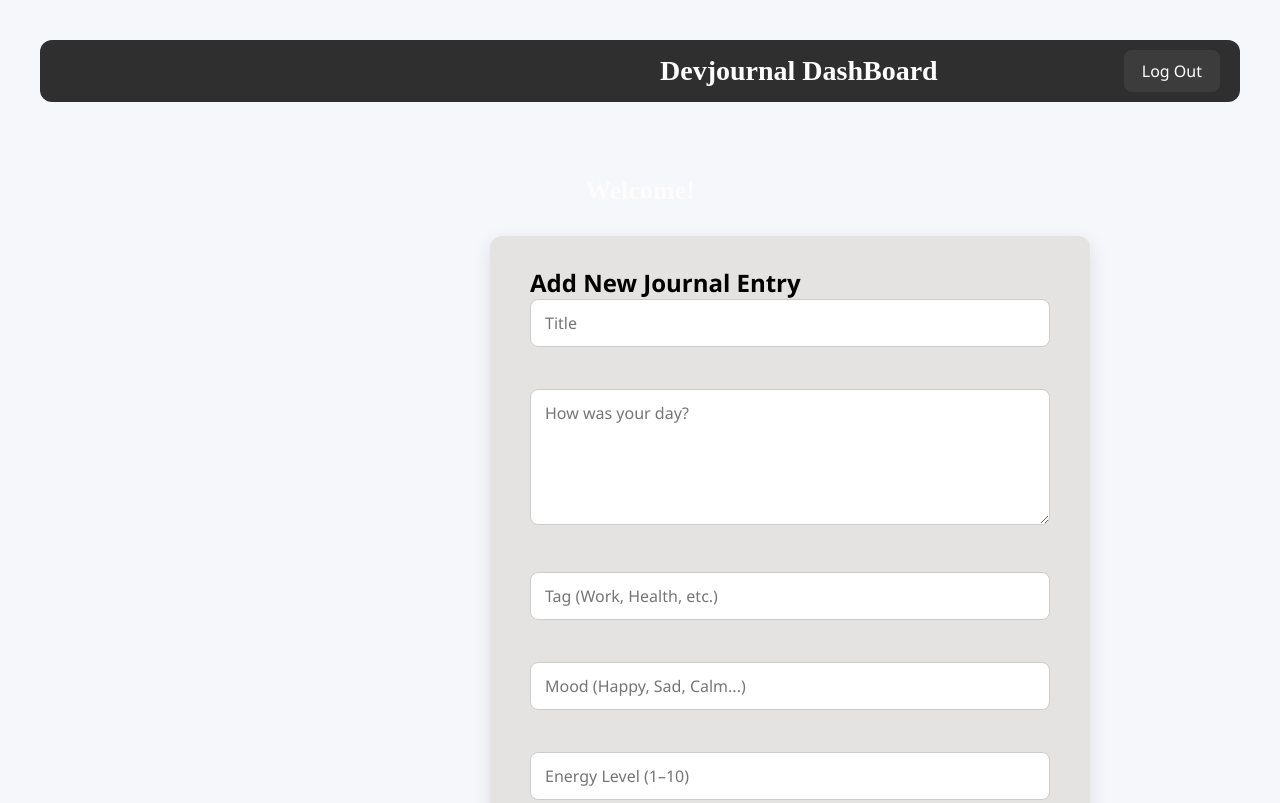
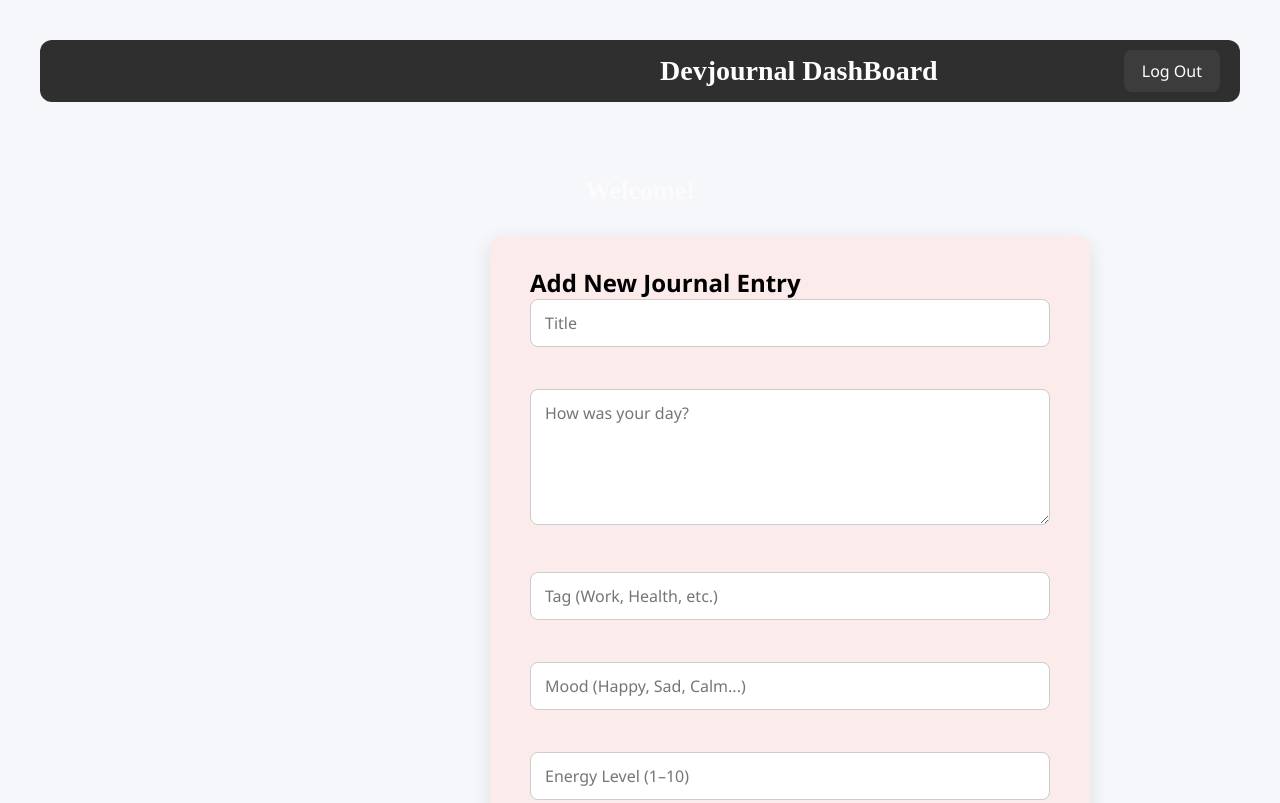
Before and after one commit to madhumitaaa/DevJournal, a plain HTML site: page frontend/devjournaldashboard.html in a window 1280 px wide. Shown: the top 803 px of the page. Drawn offline with Linux system fonts and the light colour scheme; no server answers; sample sign-in values are in the browser's storage.

Commit message:
modified frontend

```diff
--- a/frontend/dev.css
+++ b/frontend/dev.css
@@ -56,7 +56,7 @@ h1 {
 
 
 #entry {
-  background-color: #e5e2e2;
+  background-color: #fbebeb;
   max-width: 600px;
   margin: 0 auto;
   padding: 30px 40px;
```
